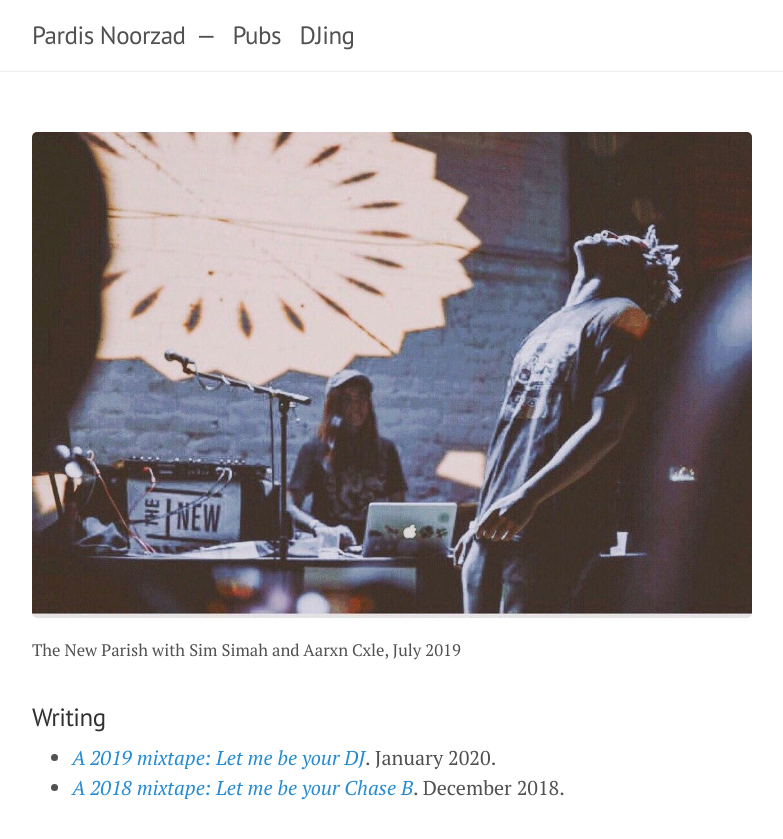
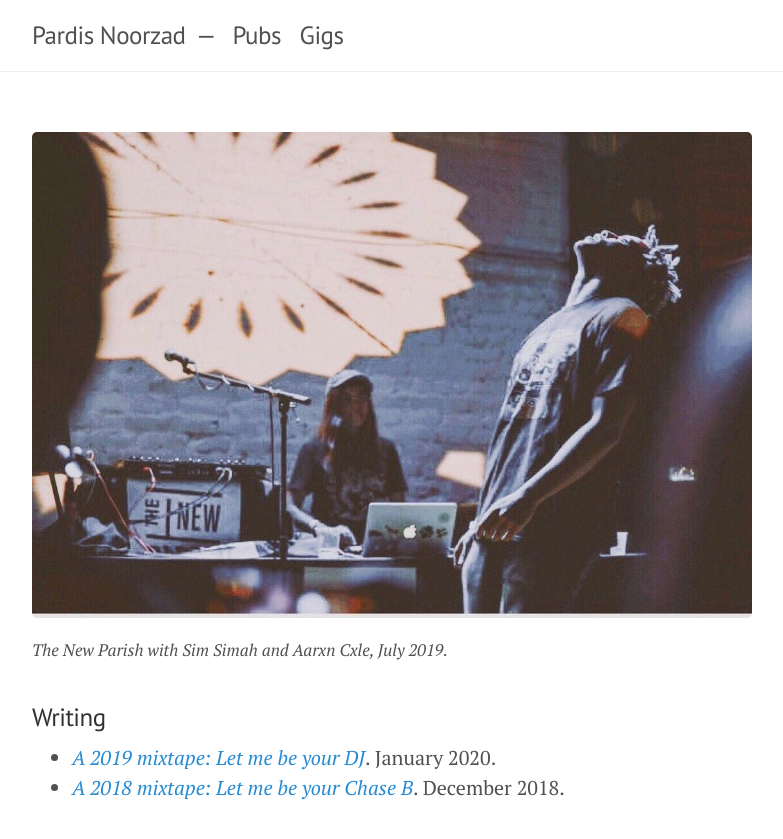
Before and after one commit to djpardis/djpardis.github.io, a Jekyll site: the page built from gigs.md, in a window 1280 px wide. Shown: the top 839 px of the page, without its empty margins (248-1031 px from the left). Built offline with Jekyll 4.4.1, drawn with Linux system fonts in a browser that asks for light colours.

Commit message:
Rename page to Gigs

```diff
--- a/_config.yml
+++ b/_config.yml
@@ -12,7 +12,7 @@ pages_list:
   # Bio: '/'
   Pubs: '/pubs'
   # Posts: '/posts'
-  DJing: '/djing'
+  Gigs: '/gigs'
   # Sub: '/atom.xml'
 
 # About
--- a/djing.md
+++ b/gigs.md
@@ -1,11 +1,11 @@
 ---
 layout: page
-title: DJing
+title: Gigs
 published: true
 ---
 
 ![DJ Pardis and Sim Simah](../files/pics/djpardis_simsimah.jpg)
-<sup>The New Parish with Sim Simah and Aarxn Cxle, July 2019</sup>
+<sup><i>The New Parish with Sim Simah and Aarxn Cxle, July 2019.</i></sup>
 
 ### Writing
 
```
